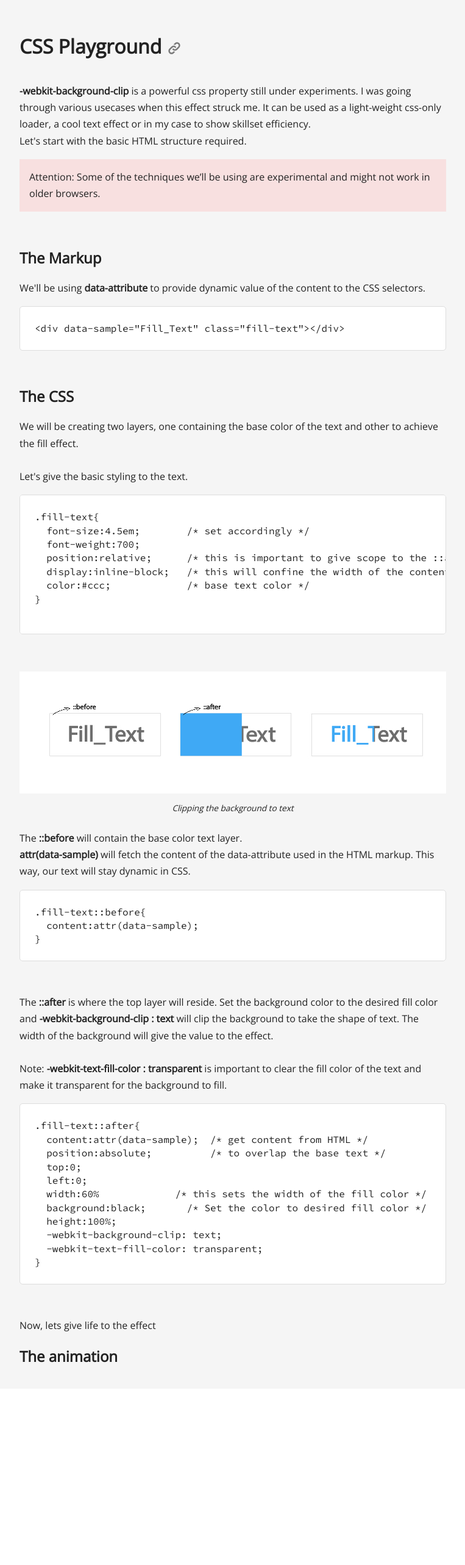
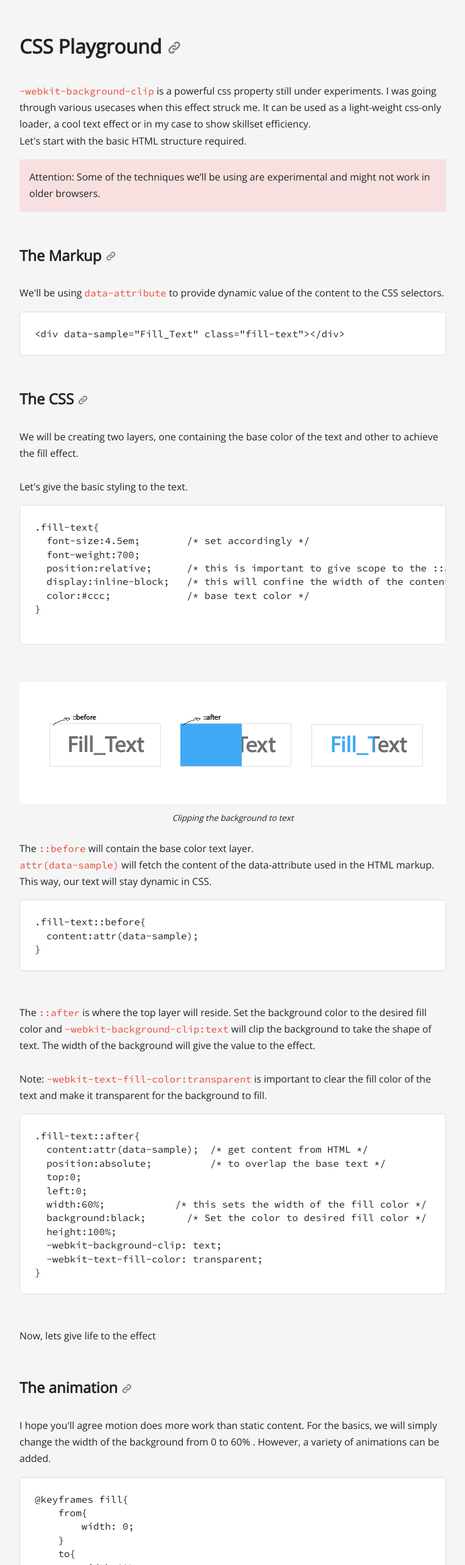
Before and after one commit to infinitegarg/fillText.js, a plain HTML site: page index.html in a window 1280 px wide. Shown: the part 1220-3786 px from the top of the page at 61% size, without its empty margins (258-1021 px from the left). Before the commit the page ends 3513 px from the top, so only its background shows below. Drawn offline with nearby package versions, Linux system fonts and the light colour scheme.

Commit message:
add animation documentation

```diff
--- a/css/main.css
+++ b/css/main.css
@@ -110,7 +110,7 @@ textarea {
 /* ==========================================================================
    Author's custom styles
    ========================================================================== */
-h1{
+h1,h2{
     margin: 0;
     padding: .67em 0;
 }
@@ -138,9 +138,6 @@ h1{
     line-height: 1.7em;
 }
 
-h1 img{
-    width: .75em;
-}
 
 pre{
     background-color: white;
@@ -248,16 +245,18 @@ figcaption{
     margin: 1em 0 2em
 }
 
-#tutorial img{
+a.link img{
     opacity: .5;
     transition: .2s ease;
+    width: .75em;
+    margin-bottom: 2px;
 }
 
-h1:target{
+h1:target,h2:target{
     color: #e74c3c;
 }
 
-#tutorial img:hover,#tutorial img:active{
+a.link img:hover,a.link img:active{
     opacity: 1;
     transition: .2s ease;
 }
@@ -297,7 +296,10 @@ h1:target{
 }
 
 
-
+p span{
+    color: #e74c3c;
+    font-family: 'Source Code Pro' ;
+}
 
 
 
--- a/index.html
+++ b/index.html
@@ -67,21 +67,21 @@ duration : &quot;2s&quot;</pre>
 
 
 				<br>
-                <h1 id="tutorial">CSS Playground <a href="#tutorial"><img src="img/link-icon.svg"></a></h1>
-                <p><strong>-webkit-background-clip</strong> is a powerful css property still under experiments. I was going through various usecases when this effect struck me. It can be used as a light-weight css-only loader, a cool text effect or in my case to show skillset efficiency.<br>
+                <h1 id="tutorial">CSS Playground <a class="link" href="#tutorial"><img src="img/link-icon.svg"></a></h1>
+                <p><span>-webkit-background-clip</span> is a powerful css property still under experiments. I was going through various usecases when this effect struck me. It can be used as a light-weight css-only loader, a cool text effect or in my case to show skillset efficiency.<br>
 		Let's start with the basic HTML structure required.
                 </p>
 
                 <p class="well">Attention: Some of the techniques we’ll be using are experimental and might not work in older browsers.</p>
                 <br>
 
-                <h2>The Markup</h2>
-                <p> We'll be using <strong>data-attribute</strong> to provide dynamic value of the content to the CSS selectors.</p>
+                <h2 id="markup">The Markup <a class="link" href="#markup"><img  src="img/link-icon.svg"></a></h2>
+                <p> We'll be using <span>data-attribute</span> to provide dynamic value of the content to the CSS selectors.</p>
                 <pre>
 &lt;div data-sample=&quot;Fill_Text&quot; class=&quot;fill-text&quot;&gt;&lt;/div&gt;</pre>
 
                 <br>
-                <h2>The CSS</h2>
+                <h2 id="css">The CSS <a href="#css" class="link"><img src="img/link-icon.svg"></a></h2>
                 <p>We will be creating two layers, one containing the base color of the text and other to achieve the fill effect.<br>
                 <br>
                 Let's give the basic styling to the text.
@@ -99,20 +99,20 @@ duration : &quot;2s&quot;</pre>
                 <img src="img/illustration.jpg">
                     <figcaption>Clipping the background to text</figcaption>
                 </figure>
-                <p>The <strong>::before</strong> will contain the base color text layer. <br><strong>attr(data-sample)</strong> will fetch the content of the data-attribute used in the HTML markup. This way, our text will stay dynamic in CSS.</p>
+                <p>The <span>::before</span> will contain the base color text layer. <br><span>attr(data-sample)</span> will fetch the content of the data-attribute used in the HTML markup. This way, our text will stay dynamic in CSS.</p>
                 <pre>.fill-text::before{
   content:attr(data-sample);
 }</pre>
                 <br>
-                <p>The <strong>::after</strong> is where the top layer will reside. Set the background color to the desired fill color and  <strong>-webkit-background-clip : text</strong> will clip the background to take the shape of text. The width of the background will give the value to the effect.
-                    <br><br>Note: <strong>-webkit-text-fill-color : transparent</strong> is important to clear the fill color of the text and make it transparent for the background to fill.</p>
+                <p>The <span>::after</span> is where the top layer will reside. Set the background color to the desired fill color and  <span>-webkit-background-clip:text</span> will clip the background to take the shape of text. The width of the background will give the value to the effect.
+                    <br><br>Note: <span>-webkit-text-fill-color:transparent</span> is important to clear the fill color of the text and make it transparent for the background to fill.</p>
 
                 <pre>.fill-text::after{
   content:attr(data-sample);  /* get content from HTML */
   position:absolute;          /* to overlap the base text */
   top:0;
   left:0;
-  width:60%             /* this sets the width of the fill color */
+  width:60%;            /* this sets the width of the fill color */
   background:black;       /* Set the color to desired fill color */
   height:100%;
   -webkit-background-clip: text;
@@ -120,10 +120,30 @@ duration : &quot;2s&quot;</pre>
 }</pre>
                 <br>
                 <p>Now, lets give life to the effect</p>
-                <h2>The animation</h2>
-                <p></p>
 
-<!--                <p>That's it! Now its your time to make the internet awesome.</p>-->
+                <br>
+                <h2 id="animation">The animation  <a href="#animation" class="link"><img src="img/link-icon.svg"></a></h2>
+                <p>I hope you'll agree motion does more work than static content. For the basics, we will simply change the width of the background from 0 to 60% . However, a variety of animations can be added.</p>
+
+                <pre>@keyframes fill{
+    from{
+        width: 0;
+    }
+    to{
+        width:60%;
+    }</pre>
+
+                <p>    Now add the animation <span>fill</span> to the original <span>::after</span></p>
+                <pre>.fill-text::after{
+    animation-name:fill;
+    animation-duration: 2s;
+    animation-fill-mode: forwards;
+    animation-iteration-count: infinite;
+    animation-direction: alternate;      /* this will reverse the direction after one loop */
+}</pre>
+                <br>
+                <br>
+                <p>That's it! Now its your time to make the internet awesome.</p>
 
 			</div>
 		</div>
```
